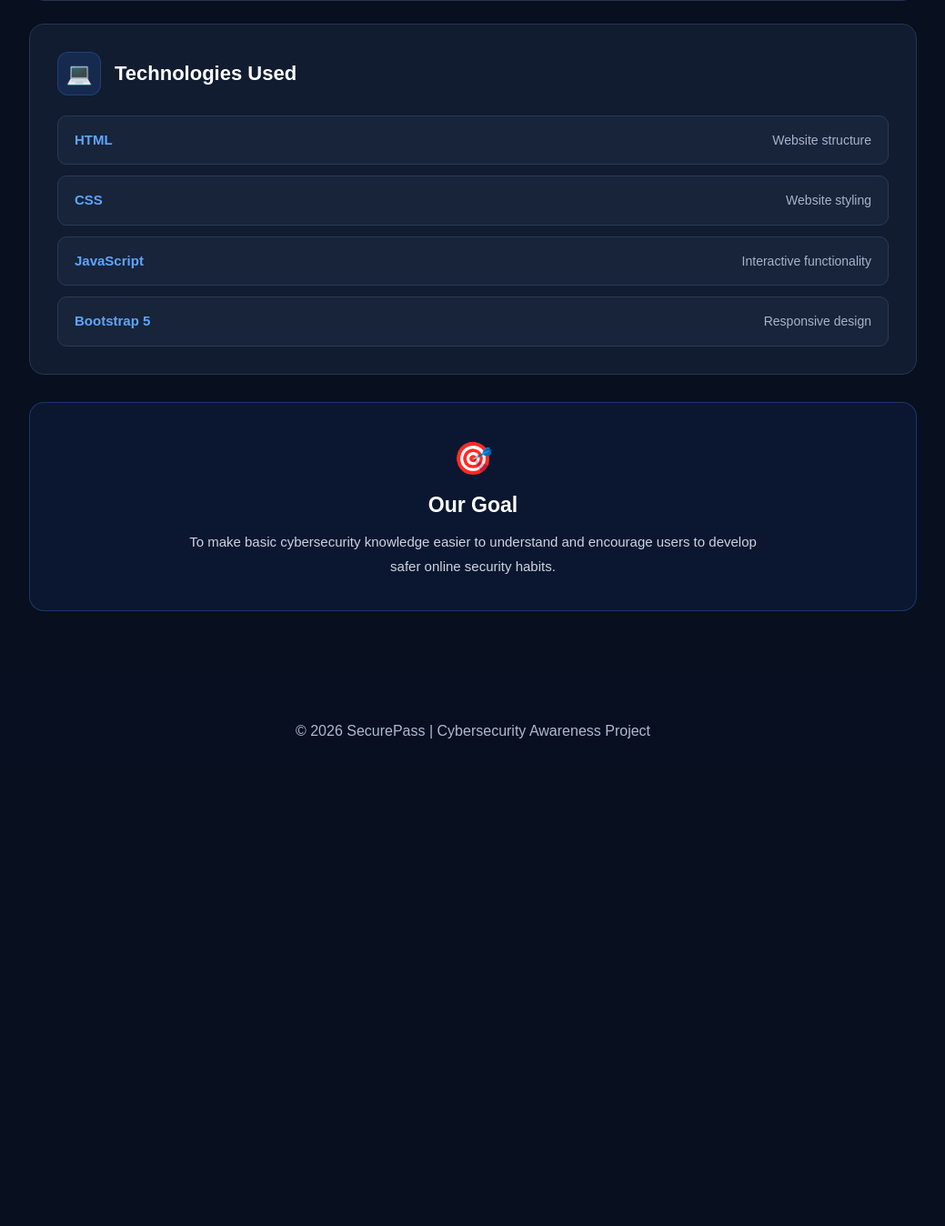
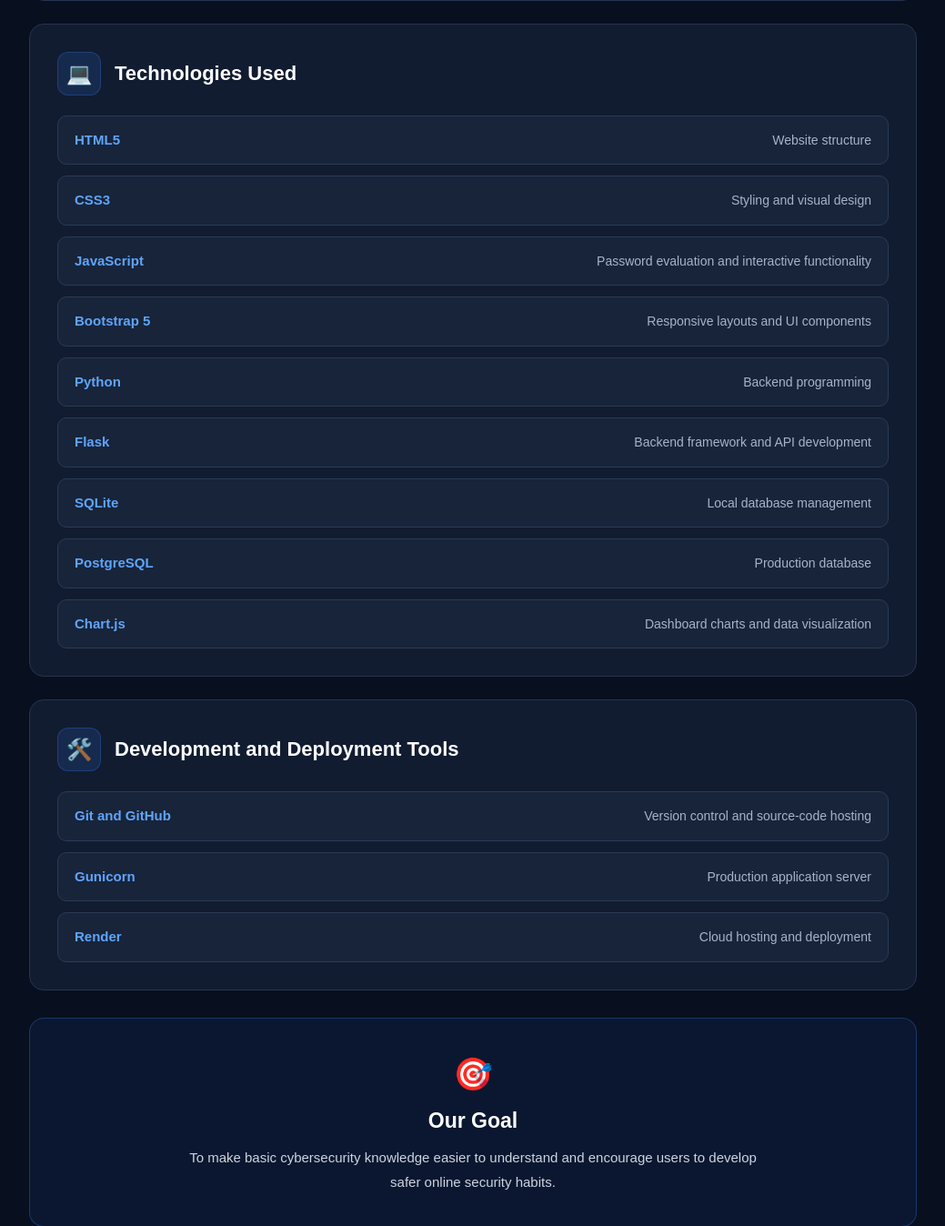
Before and after one commit to Snapboy50/SecurePass, a Flask app: page /about in a window 1280 px wide. Shown: the part 1221-2569 px from the top of the page at 91% size, without its empty margins (120-1159 px from the left). Before the commit the page ends 2033 px from the top, so only its background shows below. Run offline with Flask 3, Linux system fonts and the light colour scheme.

Commit message:
Update technologies section on About page

```diff
--- a/templates/pages/about.html
+++ b/templates/pages/about.html
@@ -184,6 +184,7 @@
         </section>
 
 
+
 <!-- Technologies -->
 <section class="about-card">
 
@@ -198,36 +199,110 @@
     <div class="technology-list">
 
         <div class="technology-item">
-                    <span class="technology-name">HTML</span>
+            <span class="technology-name">HTML5</span>
             <span class="technology-description">
                 Website structure
             </span>
         </div>
 
         <div class="technology-item">
-                    <span class="technology-name">CSS</span>
+            <span class="technology-name">CSS3</span>
             <span class="technology-description">
-                        Website styling
+                Styling and visual design
             </span>
         </div>
 
         <div class="technology-item">
             <span class="technology-name">JavaScript</span>
             <span class="technology-description">
-                        Interactive functionality
+                Password evaluation and interactive functionality
             </span>
         </div>
 
         <div class="technology-item">
             <span class="technology-name">Bootstrap 5</span>
             <span class="technology-description">
-                        Responsive design
+                Responsive layouts and UI components
+            </span>
+        </div>
+
+        <div class="technology-item">
+            <span class="technology-name">Python</span>
+            <span class="technology-description">
+                Backend programming
+            </span>
+        </div>
+
+        <div class="technology-item">
+            <span class="technology-name">Flask</span>
+            <span class="technology-description">
+                Backend framework and API development
+            </span>
+        </div>
+
+        <div class="technology-item">
+            <span class="technology-name">SQLite</span>
+            <span class="technology-description">
+                Local database management
+            </span>
+        </div>
+
+        <div class="technology-item">
+            <span class="technology-name">PostgreSQL</span>
+            <span class="technology-description">
+                Production database
+            </span>
+        </div>
+
+        <div class="technology-item">
+            <span class="technology-name">Chart.js</span>
+            <span class="technology-description">
+                Dashboard charts and data visualization
             </span>
         </div>
 
     </div>
 
 </section>
+
+<!-- Development and Deployment Tools -->
+<section class="about-card">
+
+    <div class="about-section-heading">
+
+        <div class="about-icon">🛠️</div>
+
+        <h2>Development and Deployment Tools</h2>
+
+    </div>
+
+    <div class="technology-list">
+
+        <div class="technology-item">
+            <span class="technology-name">Git and GitHub</span>
+            <span class="technology-description">
+                Version control and source-code hosting
+            </span>
+        </div>
+
+        <div class="technology-item">
+            <span class="technology-name">Gunicorn</span>
+            <span class="technology-description">
+                Production application server
+            </span>
+        </div>
+
+        <div class="technology-item">
+            <span class="technology-name">Render</span>
+            <span class="technology-description">
+                Cloud hosting and deployment
+            </span>
+        </div>
+
+    </div>
+
+</section>
+
 
 
         <!-- Project Goal -->
```
Lines whose indentation alone changed are shown as unchanged.
